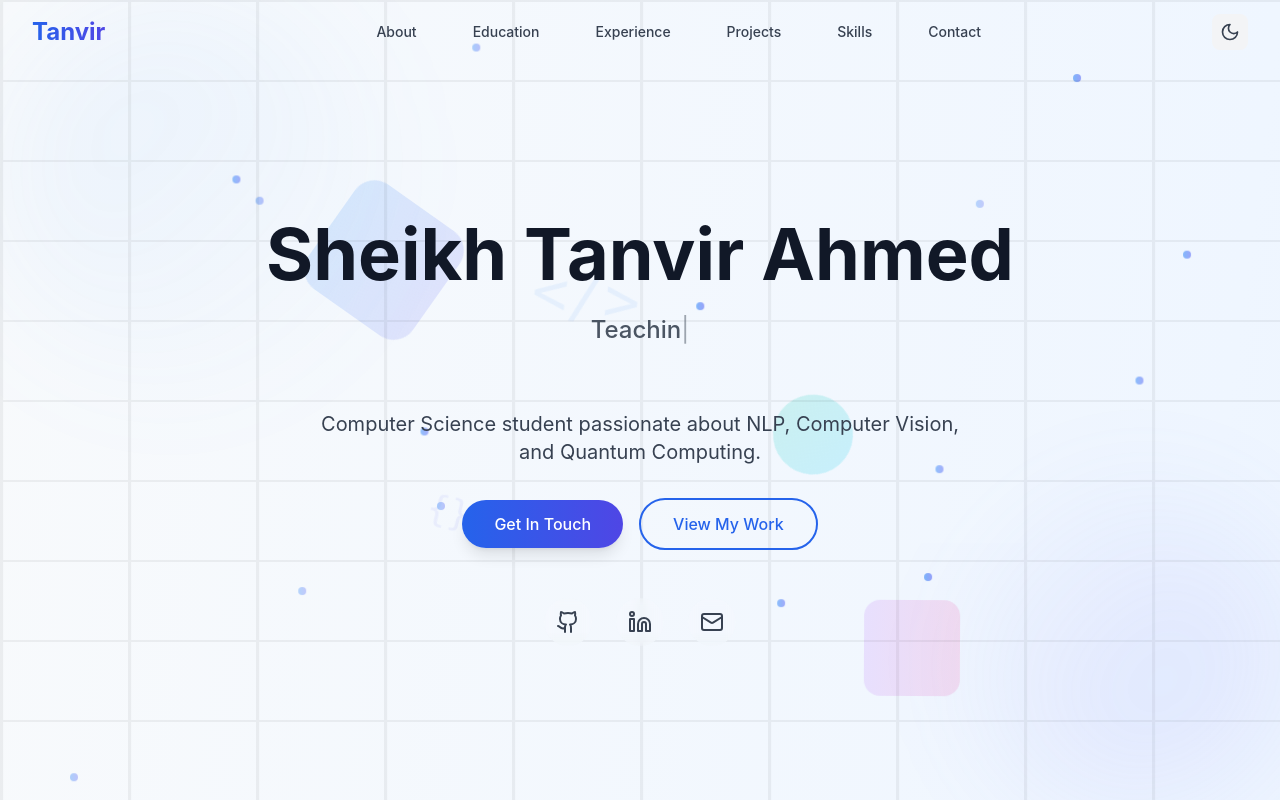
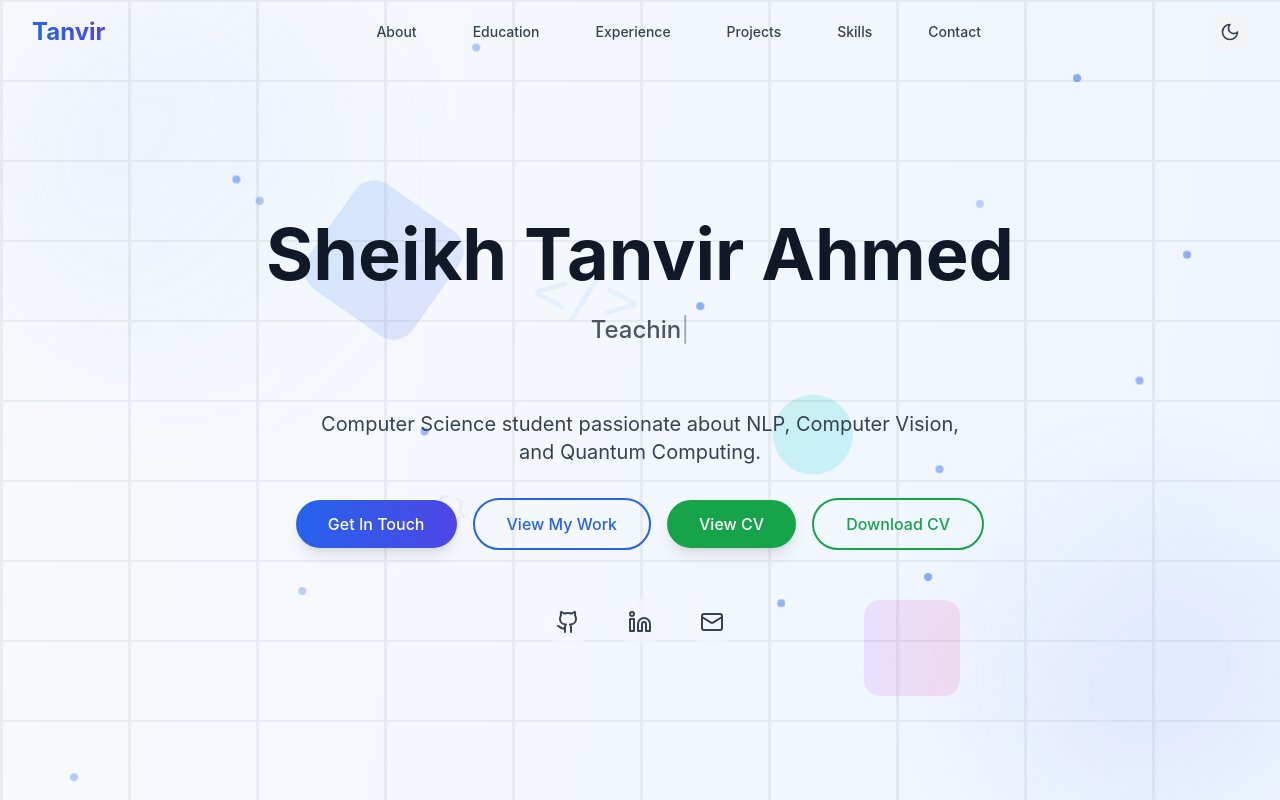
Before and after one commit to AhVir/AhVir.github.io_, a React (Vite) app: page / in a window 1280 px wide. Shown: the top 800 px of the page. Built offline with nearby package versions, Linux system fonts and the light colour scheme.

Commit message:
Added: CV

```diff
--- a/src/components/Hero.tsx
+++ b/src/components/Hero.tsx
@@ -62,6 +62,21 @@ const Hero = () => {
             >
               View My Work
             </a>
+            <a
+              href="../../public/cv/cv.html"
+              target="_blank"
+              rel="noopener noreferrer"
+              className="px-8 py-3 bg-green-600 hover:bg-green-700 text-white font-medium rounded-full transition-all duration-300 transform hover:scale-105 shadow-lg hover:shadow-xl"
+            >
+              View CV
+            </a>
+            <a
+              href="../../cv.pdf"
+              download
+              className="px-8 py-3 border-2 border-green-600 dark:border-green-400 text-green-600 dark:text-green-400 font-medium rounded-full hover:bg-green-600 hover:text-white dark:hover:bg-green-400 dark:hover:text-slate-900 transition-all duration-300 transform hover:scale-105"
+            >
+              Download CV
+            </a>
           </div>
 
           <div className="flex items-center justify-center space-x-6">
```
Also changed, not shown: public/cv/cv.html (added, +24 -0 lines), 1 other file (tests, documents, lock files or other folders).
